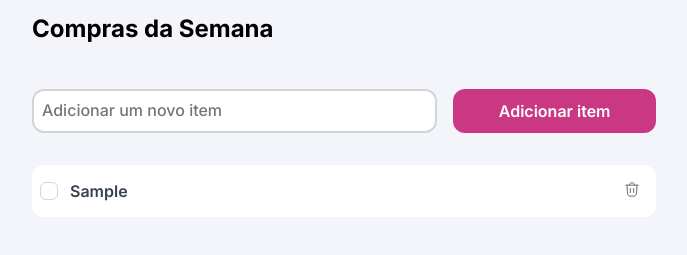
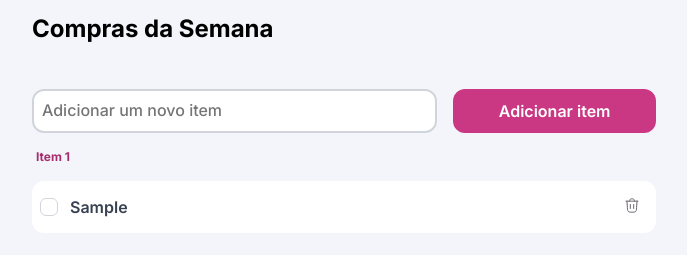
Before and after one commit to jefmaeda/quicklist, a plain HTML site: page index.html in a window 1280 px wide. Both pictures are taken after typing "Sample" into the empty fields and a click on the button "Adicionar item". Shown: the part 159-414 px from the top of the page, without its empty margins (296-983 px from the left). Drawn offline with Linux system fonts and the light colour scheme.

Commit message:
add function update total items

```diff
--- a/index.html
+++ b/index.html
@@ -30,9 +30,12 @@
         <button type="submit">Adicionar item</button>
       </div>
 
+      <span>Item 0</span>
+
       <div id="check-lists">
       </div>
     </form>
+
 
     <footer class="flex hidden">
         <div class="flex">
--- a/script.js
+++ b/script.js
@@ -2,8 +2,11 @@
 // Obtendo os elementos do formulario.
 const checkList = document.getElementById("check-lists")
 const form = document.querySelector("form")
+const itemQuantity = document.querySelector("form span")
 const input = document.getElementById("newItems")
 
+
+// Obtendo os elementos do footer
 const footer = document.querySelector("footer")
 
 // Manipulando o input para receber somente letras.
@@ -51,12 +54,31 @@ itemId++
   // Adicionando o HTML dentro do checkList
   checkList.appendChild(listItem);
 
+  // Atualição a quantidade dos items
+  totalItems()
+
   // limpa o campo
   input.value = "";
 
 }
 
-// Funsao para identificar o botao delete
+// Atualiza a quantidade de item no carrinho
+function totalItems() {
+  try {
+    // Pegando todos os itens do checkbox
+    const items =  checkList.children
+
+    // Atualizando a quantidade de itens
+    itemQuantity.textContent = ` ${items.length > 1 ? "Items" : "Item" }
+     ${items.length}`
+
+  } catch (error) {
+    alert("Não foi possivel atualizar a quantidade dos items.")
+  }
+
+}
+
+// Funsao para identificar o botao delete/close
 document.addEventListener("click", (e) => {
 
   // Verifica se foi clikado o batao delete
@@ -65,12 +87,17 @@ document.addEventListener("click", (e) => {
 
     // Remove a list especifica
     if (list) {
+      // Removendo a lista
       list.remove()
+      totalItems()
+      // Mostrando o alerta do footer
       footer.classList.remove("hidden")
     }
   }
 
+  // Identificando o botao close
   if (e.target.closest(".close")) {
+    // Ocultando o footer
     footer.classList.add("hidden")
   }
 })
--- a/style/fields/check-list.css
+++ b/style/fields/check-list.css
@@ -1,5 +1,5 @@
 #check-lists{
-  margin-top: 2rem;
+  margin-top: 1rem;
   display: grid;
   gap: .75rem;
 
--- a/style/from.css
+++ b/style/from.css
@@ -6,4 +6,12 @@ form{
     margin-block: 1rem 2.75rem;
     font: var(--fw-xl) var(--fs-xl)/2rem var(--ff-inter);
   }
+
+  & span{
+    display: inline-block;
+    margin-top: 1rem;
+    font: var(--fw-xl) var(--fs-xs) var(--ff-inter);
+    margin-left: .25rem;
+    color: var(--color-brand-hover);
+  }
 }
--- a/style/global.css
+++ b/style/global.css
@@ -32,6 +32,7 @@
   --fs-xl: 1.5rem;
   --fs-mid: 1rem;
   --fs-sm: .875rem;
+  --fs-xs: .75rem
 }
 
 body{
```
